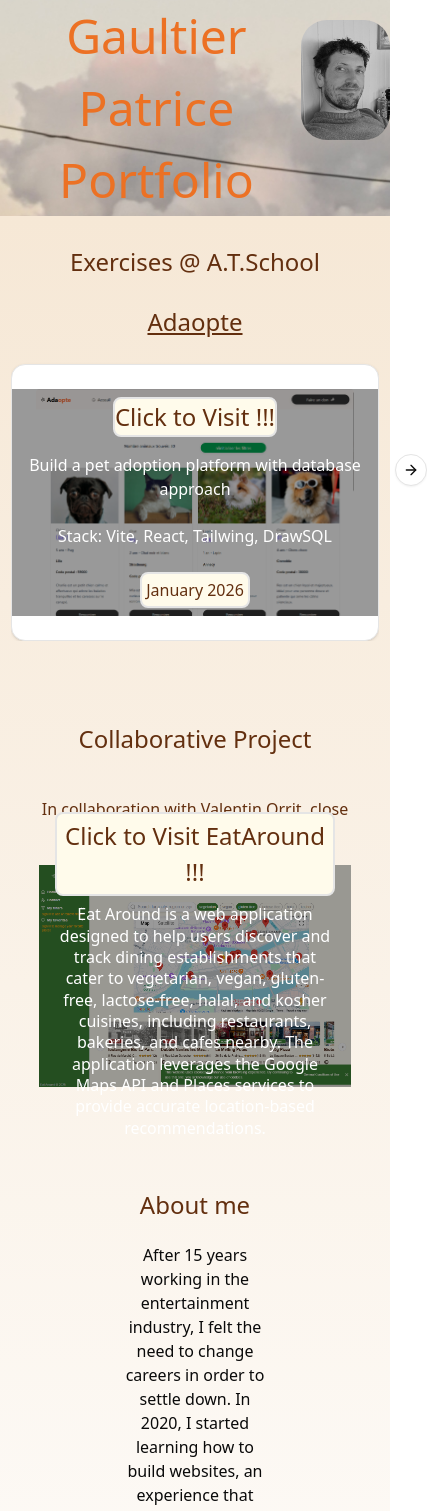
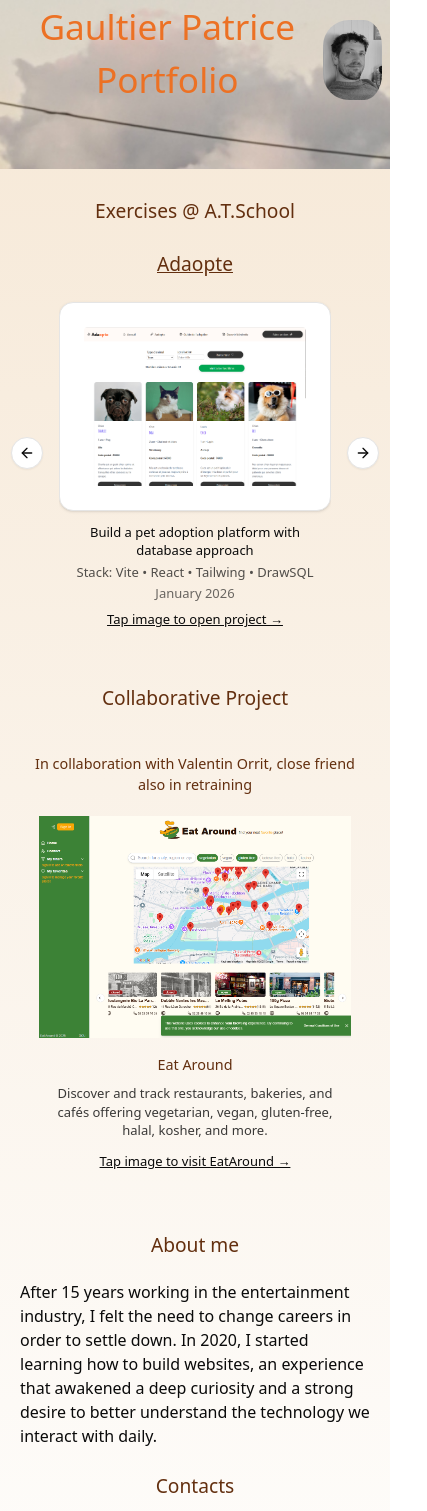
Before and after one commit to gaultierpatrice/portfolioGP, a React (Vite) app: page / in a window 390 px wide. Shown: the top 1511 px of the page, 427 px wide, since content can reach past the window. Built offline with nearby package versions, Linux system fonts and the light colour scheme; a web font is replaced by a local one.

Commit message:
style: fixed responsive issues

```diff
--- a/src/App.tsx
+++ b/src/App.tsx
@@ -9,9 +9,9 @@ import Contact from "./components/Contact.tsx";
 function App() {
   return (
     <>
-      <div className=" flex flex-col items-center">
+      <div className=" flex flex-col items-center bg-linear-to-b from-[#F6E8D6] to-white">
         <Header />
-        <div className="grid grid-cols-1 lg:grid-cols-2 gap-15 bg-linear-to-b from-[#F6E8D6] to-white">
+        <div className="grid grid-cols-1 lg:grid-cols-2 gap-1 lg:gap-5 ">
           <div className="h-full  rounded-md">
             <Exercise />
           </div>
--- a/src/components/Contact.tsx
+++ b/src/components/Contact.tsx
@@ -1,7 +1,8 @@
 export default function Contact() {
   return (
-    <div className="flex flex-col justify-between items-center gap-3">
+    <>
       <h2 className="p-5">Contacts</h2>
+      <div className="flex flex-row lg:flex-col justify-around items-center gap-3">
         <a
           href="mailto:hello@example.com"
           target="blank"
@@ -24,5 +25,6 @@ export default function Contact() {
           Github
         </a>
       </div>
+    </>
   );
 }
--- a/src/components/Exercise.tsx
+++ b/src/components/Exercise.tsx
@@ -11,12 +11,14 @@ import { exercises } from "@/components/data/exercises.ts";
 export default function Exercise() {
   return (
     <div id="carousel" className="mt-2 w-full flex flex-col items-center">
-      <h2 className="p-5 ">Exercises @ A.T.School</h2>
-      <Carousel opts={{ loop: true }} className="">
-        <CarouselContent className="w-sm md:w-md lg:w-md">
+      <h2 className="p-5">Exercises @ A.T.School</h2>
+
+      <Carousel opts={{ loop: true }}>
+        <CarouselContent className="w-2xs md:w-md xl:w-2xl ">
           {exercises.map((exercise, index) => (
             <CarouselItem key={index}>
               <h2 className="py-1 underline mb-5">{exercise.title}</h2>
+
               <a
                 href={exercise.link}
                 target="_blank"
@@ -24,34 +26,39 @@ export default function Exercise() {
               >
                 <Card>
                   <CardContent className="relative flex flex-col items-center w-full">
+                    {/* Image */}
                     {exercise.image && (
                       <img
                         src={exercise.image}
                         alt={`${exercise.title} screenshot`}
-                        className="rounded w-full h-auto md:transition-opacity md:duration-300 md:group-hover:opacity-30"
+                        className="w-full rounded md:transition-opacity md:duration-300 md:group-hover:opacity-30"
                       />
                     )}
 
+                    {/* DESKTOP hover overlay */}
                     <div
                       className="
-                            absolute inset-0 flex flex-col items-center justify-around text-center
-                            bg-black/40 text-white
-                            opacity-100 md:opacity-0
-                            md:group-hover:opacity-100
-                            transition-opacity duration-300
-                          "
+                        hidden md:flex
+                        absolute inset-0 flex-col items-center justify-around text-center
+                        bg-black/60 text-white
+                        opacity-0 group-hover:opacity-100
+                        transition-opacity duration-300
+                      "
                     >
-                      <h2 className="bg-amber-50 border-2 rounded-md">
+                      <h2 className="bg-amber-50 border-2 rounded-md text-black px-2">
                         Click to Visit !!!
                       </h2>
+
                       {exercise.goal && <h4>{exercise.goal}</h4>}
+
                       {exercise.stack?.length > 0 && (
                         <h4 className="p-2">
                           Stack: {exercise.stack.join(", ")}
                         </h4>
                       )}
+
                       {exercise.date && (
-                        <h3 className="p-1 bg-amber-50 border-2 rounded-md">
+                        <h3 className="p-1 bg-amber-50 border-2 rounded-md text-black">
                           {exercise.date}
                         </h3>
                       )}
@@ -59,6 +66,25 @@ export default function Exercise() {
                   </CardContent>
                 </Card>
               </a>
+
+              {/* MOBILE content */}
+              <div className="md:hidden p-3 text-center">
+                {exercise.goal && <p className="text-sm">{exercise.goal}</p>}
+
+                {exercise.stack?.length > 0 && (
+                  <p className="text-xs opacity-70 mt-1">
+                    Stack: {exercise.stack.join(" • ")}
+                  </p>
+                )}
+
+                {exercise.date && (
+                  <p className="text-xs opacity-60 mt-1">{exercise.date}</p>
+                )}
+
+                <p className="mt-2 underline font-medium">
+                  Tap image to open project →
+                </p>
+              </div>
             </CarouselItem>
           ))}
         </CarouselContent>
--- a/src/components/Header.tsx
+++ b/src/components/Header.tsx
@@ -2,7 +2,10 @@ export default function Header() {
   return (
     <div className="flex flex-row min-h-[20vh] justify-around w-full bg-[url(../public/image/background/img_header.jpg)] bg-size-[auto_1280px] bg-center bg-no-repeat">
       <h1 className="pl-3">Gaultier Patrice Portfolio</h1>
-      <img src="image/PhotoProfilOk.jpg" className="h-30 mt-5 rounded-4xl " />
+      <img
+        src="image/PhotoProfilOk.jpg"
+        className="h-20 md:h-30 xl:h-40 mt-5 rounded-4xl pr-2"
+      />
     </div>
   );
 }
--- a/src/components/Intro.tsx
+++ b/src/components/Intro.tsx
@@ -4,7 +4,7 @@ export default function Intro() {
       <div className="mt-5 flex flex-col min-height-screen">
         <div className="flex flex-col items-center">
           <h2 className="p-5">About me</h2>
-          <h4 className="px-30">
+          <h4 className="px-5 lg:px-30 text-left">
             After 15 years working in the entertainment industry, I felt the
             need to change careers in order to settle down. In 2020, I started
             learning how to build websites, an experience that awakened a deep
--- a/src/components/Project.tsx
+++ b/src/components/Project.tsx
@@ -1,18 +1,17 @@
 export default function Project() {
   return (
-    <div className="">
+    <div>
       <h2 className="p-5">Collaborative Project</h2>
       <h3 className="p-5">
         In collaboration with Valentin Orrit, close friend also in retraining
       </h3>
+
       <div className="flex flex-col items-center justify-center">
         <a
           target="_blank"
           href="https://eataround.co/"
           className="group relative block max-w-4/5"
         >
-          <div className="">
-            {/* Image dims only on desktop hover */}
           <img
             id="imgEA"
             src="../image/screenshots/projets/eataround.png"
@@ -20,30 +19,38 @@ export default function Project() {
             className="w-full md:transition-opacity md:duration-300 md:group-hover:opacity-30"
           />
 
-            {/* Overlay always visible on mobile, hover effect on desktop */}
+          {/* DESKTOP hover overlay */}
           <div
             className="
-                absolute inset-0 flex flex-col items-center justify-center text-center px-4
+              hidden md:flex
+              absolute inset-0 flex-col items-center justify-center gap-10 text-center px-4
               bg-black/40 text-white
-                opacity-100 md:opacity-0
-                md:group-hover:opacity-100
+              opacity-0 group-hover:opacity-100
               transition-opacity duration-300
             "
           >
-              <h2 className="p-1 bg-amber-50 border-2 rounded-md">
+            <h2 className="p-1 bg-amber-50 border-2 rounded-md text-black">
               Click to Visit EatAround !!!
             </h2>
-              <h4 className="pt-2 text-2xl">
+            <h4 className="pt-2 text-2xl text-left">
               Eat Around is a web application designed to help users discover
               and track dining establishments that cater to vegetarian, vegan,
-                gluten-free, lactose-free, halal, and kosher cuisines, including
-                restaurants, bakeries, and cafes nearby. The application
-                leverages the Google Maps API and Places services to provide
-                accurate location-based recommendations.
+              gluten-free, lactose-free, halal, and kosher cuisines.
             </h4>
           </div>
+        </a>
+
+        {/* MOBILE content */}
+        <div className="md:hidden p-4 text-center max-w-4/5">
+          <h3 className="font-semibold text-lg">Eat Around</h3>
+          <p className="mt-2 text-sm opacity-80">
+            Discover and track restaurants, bakeries, and cafés offering
+            vegetarian, vegan, gluten-free, halal, kosher, and more.
+          </p>
+          <p className="mt-3 underline font-medium">
+            Tap image to visit EatAround →
+          </p>
         </div>
-        </a>
       </div>
     </div>
   );
--- a/src/components/data/exercises.ts
+++ b/src/components/data/exercises.ts
@@ -26,7 +26,7 @@ export const exercises = [
   {
     title: "FocusBoard",
     date: "February 2026",
-    goal: "Website to keep an online To-Do List",
+    goal: "Website to keep an online To-Do List with filtering and taging options",
     stack: ["DOM", "JAvascript", "LocalStorage"],
     image: "/image/screenshots/exercices/katatodo.png",
     link: "https://gaultierpatrice.github.io/kata_focusboard/",
@@ -40,9 +40,17 @@ export const exercises = [
     link: "https://gaultierpatrice.github.io/kata-mini-station-meteo/",
   },
   {
+    title: "Responsive Design",
+    date: "October 2025",
+    goal: "Reproducing a beautifull & responsive website from a template",
+    stack: ["Html", "Css"],
+    image: "/image/screenshots/exercices/cssavance.png",
+    link: "",
+  },
+  {
     title: "Quote Recorder",
     date: "November 2025",
-    goal: "Saving favorite quotes website",
+    goal: "Saving favorite quotes website - Localhost used to keep data if page is refreshed",
     stack: ["Vite", "React", "Tailwind"],
     image: "/image/screenshots/exercices/quotesapp.png",
     link: "https://quotesappreact.vercel.app/",
@@ -50,7 +58,7 @@ export const exercises = [
   {
     title: "Morse Translator",
     date: "October 2025",
-    goal: "Encrypt/Decrypt morse code tool",
+    goal: "Encrypt/Decrypt morse code tool - Fill input to try it",
     stack: ["DOM", "Javascript"],
     image: "/image/screenshots/exercices/morse.png",
     link: "https://gaultierpatrice.github.io/04_morse/",
@@ -58,7 +66,7 @@ export const exercises = [
   {
     title: "Kill The Monster",
     date: "October 2025",
-    goal: "Game with DOM manipulation",
+    goal: "Game with DOM manipulation - Halloween Theme",
     stack: ["DOM", "Javascript"],
     image: "/image/screenshots/exercices/monster.png",
     link: "https://killmonster.vercel.app/",
@@ -66,7 +74,7 @@ export const exercises = [
   {
     title: "Palindromes",
     date: "October 2025",
-    goal: "Algorithm with Promt",
+    goal: "Algorithm with Prompt - Checking if the date or phrase filled is a palindrome",
     stack: ["DOM", "Javascript"],
     image: "/image/screenshots/exercices/palindrome.png",
     link: "https://gaultierpatrice.github.io/06_palindrome/",
@@ -74,17 +82,9 @@ export const exercises = [
   {
     title: "Matches Game",
     date: "October 2025",
-    goal: "Game with DOM manipulation",
+    goal: "Game with DOM manipulation / Conditioning - Open console to play",
     stack: ["DOM", "Javascript"],
     image: "/image/screenshots/exercices/allumettes.png",
     link: "https://gaultierpatrice.github.io/03_allumettes/",
   },
-  {
-    title: "Responsive Design",
-    date: "October 2025",
-    goal: "Mimic a beautifull & responsive website",
-    stack: ["Html", "Css"],
-    image: "/image/screenshots/exercices/cssavance.png",
-    link: "",
-  },
 ];
--- a/src/index.css
+++ b/src/index.css
@@ -19,19 +19,19 @@ body {
 }
 
 h1 {
-  font-size: 3em;
+  font-size: clamp(2.2rem, 5vw, 3rem);
   color: #ec7124;
   font-family: "Aboreto", system-ui, sans-serif;
   font-weight: lighter;
 }
 
 h2 {
-  font-size: 1.5em;
+  font-size: clamp(1.2rem, 3.5vw, 1.5rem);
   color: #632f0f;
   font-weight: lighter;
 }
 h3 {
-  font-size: 1em;
+  font-size: clamp(0.9rem, 2.5vw, 1rem);
   color: #632f0f;
   font-weight: lighter;
 }
@@ -41,6 +41,12 @@ h4 {
   font-weight: lighter;
 }
 
+h6 {
+  font-size: clamp(0.7rem, 2vw, 1rem);
+  color: #632f0f;
+  font-weight: lighter;
+}
+
 p {
   font-size: small;
 }
```
Also changed, not shown: src/components/Quote.tsx (+4 -4 lines), public/image/screenshots/exercices/allumettes.png, public/image/screenshots/exercices/palindrome.png. Lines whose indentation alone changed are shown as unchanged.
